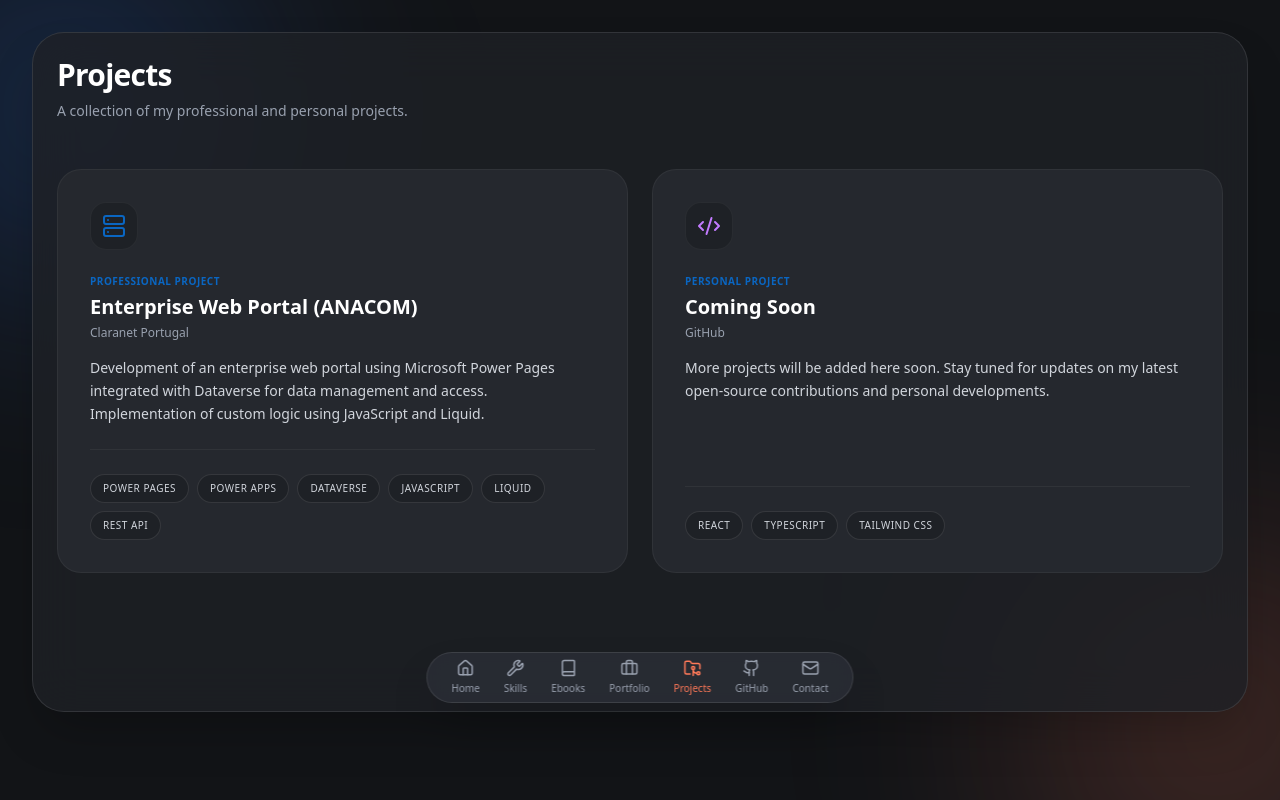
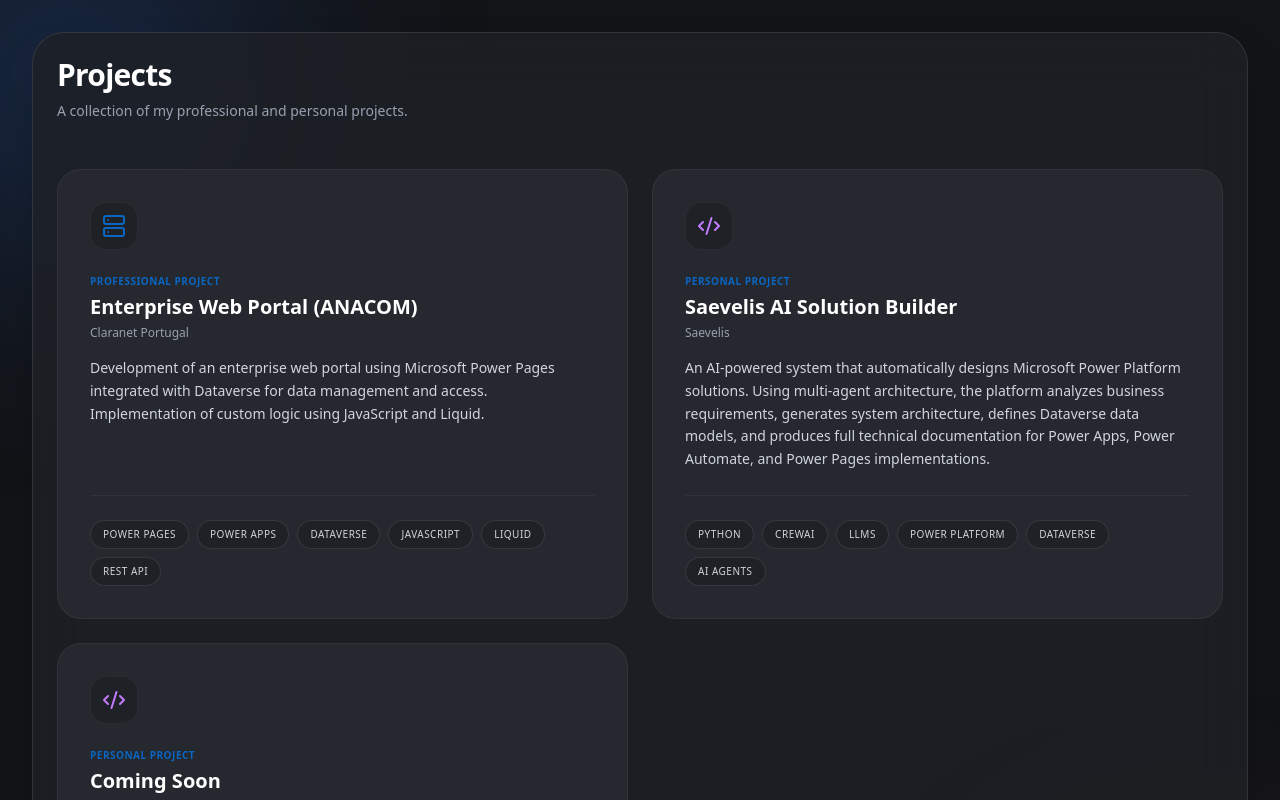
Before and after one commit to marcosleite8/portfolio, a React (Vite) app: page /projects in a window 1280 px wide. Shown: the top 800 px of the page. Built offline with nearby package versions, Linux system fonts and the light colour scheme.

Commit message:
updating projects
adding a personal project

```diff
--- a/src/pages/Projects.tsx
+++ b/src/pages/Projects.tsx
@@ -10,6 +10,15 @@
       description: "Development of an enterprise web portal using Microsoft Power Pages integrated with Dataverse for data management and access. Implementation of custom logic using JavaScript and Liquid.",
       tech: ["Power Pages", "Power Apps", "Dataverse", "JavaScript", "Liquid", "REST API"],
       icon: <Server size={24} className="text-[#0A66C2]" />,
+      link: null
+    },
+    {
+      title: "Saevelis AI Solution Builder",
+      type: "Personal Project",
+      company: "Saevelis",
+      description: "An AI-powered system that automatically designs Microsoft Power Platform solutions. Using multi-agent architecture, the platform analyzes business requirements, generates system architecture, defines Dataverse data models, and produces full technical documentation for Power Apps, Power Automate, and Power Pages implementations.",
+      tech: ["Python", "CrewAI", "LLMs", "Power Platform", "Dataverse", "AI Agents"],
+      icon: <Code2 size={24} className="text-purple-400" />,
       link: null
     },
     {
```
